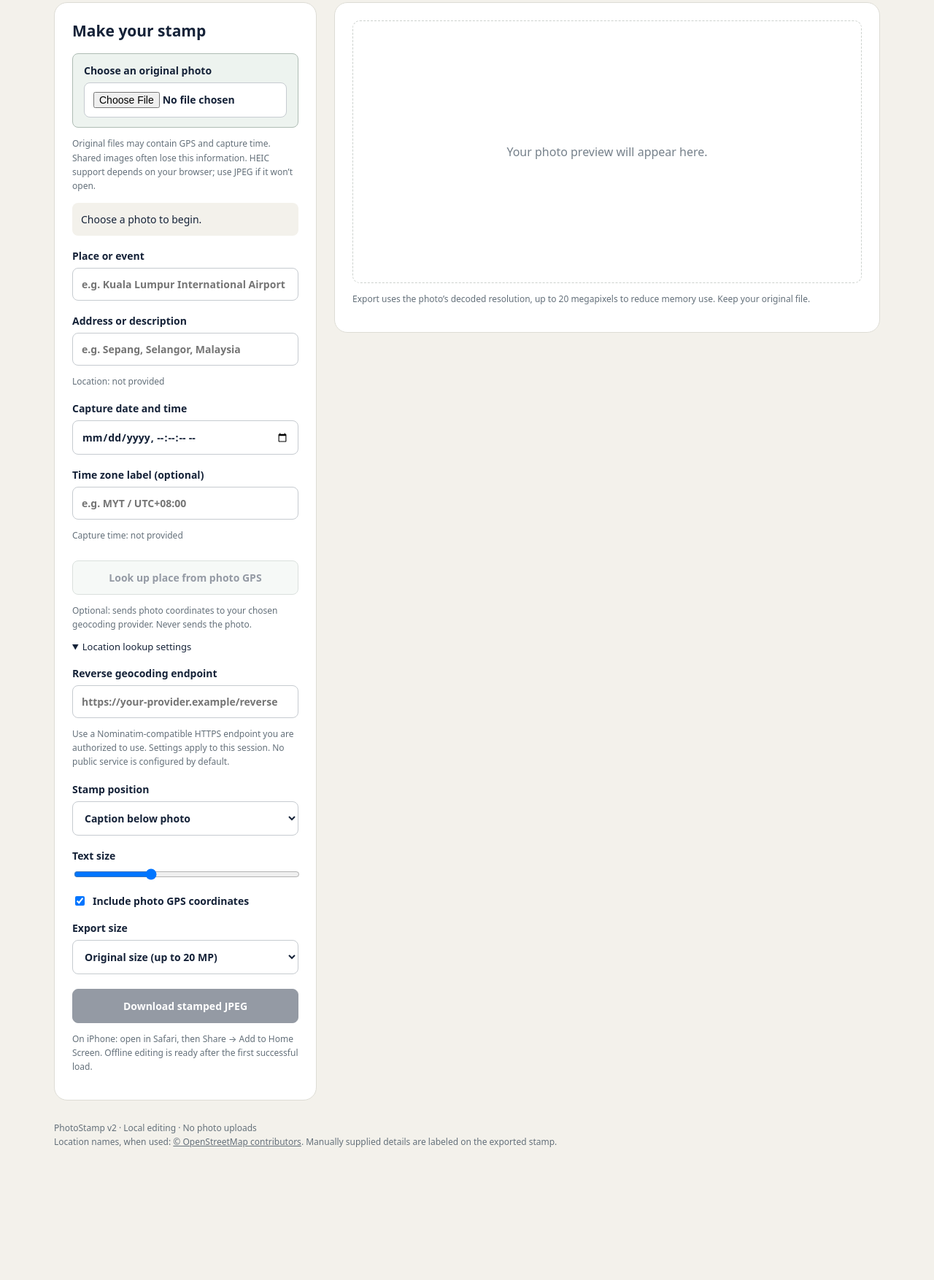
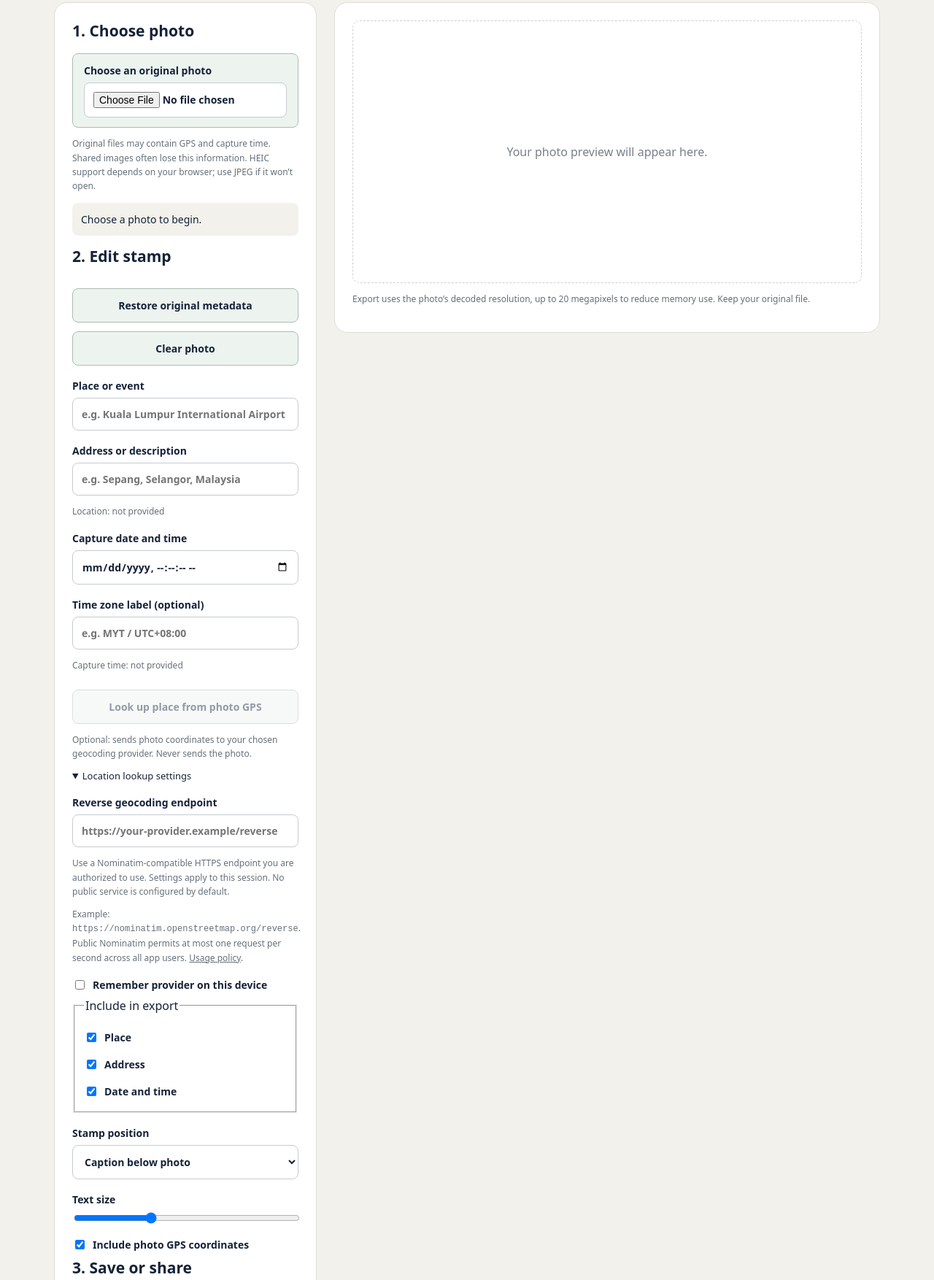
Before and after one commit to mohammad-a-s/photostamp, a plain HTML site: page site/index.html in a window 1280 px wide. Shown: the part 297-2051 px from the top of the page at 73% size. Before the commit the page ends 1919 px from the top, so only its background shows below. Drawn offline with Linux system fonts and the light colour scheme.

Commit message:
Complete PhotoStamp usability controls and lookup coordination

```diff
--- a/site/index.html
+++ b/site/index.html
@@ -1,9 +1,9 @@
 <!doctype html>
 <html lang="en"><head><meta charset="utf-8"><meta name="viewport" content="width=device-width, initial-scale=1, viewport-fit=cover"><meta name="theme-color" content="#152238"><meta name="apple-mobile-web-app-capable" content="yes"><meta name="apple-mobile-web-app-title" content="PhotoStamp"><link rel="manifest" href="./manifest.webmanifest"><link rel="apple-touch-icon" href="./icons/apple-touch-icon.png"><link rel="icon" href="./icons/icon-192.png"><link rel="stylesheet" href="./style.css"><title>PhotoStamp v2</title><script defer src="./lib/exifr.min.js"></script><script defer src="./app.js"></script></head>
 <body><main><header><span class="badge">PHOTOSTAMP / V2</span><h1>A place. A moment.<br>A photograph to remember.</h1><p>Add location and capture time to your photos. Editing stays on your device.</p></header>
-<section class="editor"><div class="controls"><h2>Make your stamp</h2><label class="upload">Choose an original photo<input id="photo" type="file" accept="image/jpeg,image/png,image/webp,image/heic,image/heif"></label><p class="hint">Original files may contain GPS and capture time. Shared images often lose this information. HEIC support depends on your browser; use JPEG if it won’t open.</p><p id="status" role="status" aria-live="polite">Choose a photo to begin.</p>
-<label>Place or event<input id="place" maxlength="120" placeholder="e.g. Kuala Lumpur International Airport"></label><label>Address or description<input id="address" maxlength="200" placeholder="e.g. Sepang, Selangor, Malaysia"></label><p id="locationSource" class="hint">Location: not provided</p>
+<section class="editor"><div class="controls"><h2>1. Choose photo</h2><label class="upload">Choose an original photo<input id="photo" type="file" accept="image/jpeg,image/png,image/webp,image/heic,image/heif"></label><p class="hint">Original files may contain GPS and capture time. Shared images often lose this information. HEIC support depends on your browser; use JPEG if it won’t open.</p><p id="status" role="status" aria-live="polite">Choose a photo to begin.</p>
+<h2>2. Edit stamp</h2><button id="restore">Restore original metadata</button><button id="clear">Clear photo</button><label>Place or event<input id="place" maxlength="120" placeholder="e.g. Kuala Lumpur International Airport"></label><label>Address or description<input id="address" maxlength="200" placeholder="e.g. Sepang, Selangor, Malaysia"></label><p id="locationSource" class="hint">Location: not provided</p>
 <label>Capture date and time<input id="captured" type="datetime-local" step="1"></label><label>Time zone label (optional)<input id="zone" maxlength="24" placeholder="e.g. MYT / UTC+08:00"></label><p id="timeSource" class="hint">Capture time: not provided</p>
-<button id="lookup" disabled>Look up place from photo GPS</button><p class="hint">Optional: sends photo coordinates to your chosen geocoding provider. Never sends the photo.</p><details open><summary>Location lookup settings</summary><label>Reverse geocoding endpoint<input id="endpoint" type="url" placeholder="https://your-provider.example/reverse"></label><p class="hint">Use a Nominatim-compatible HTTPS endpoint you are authorized to use. Settings apply to this session. No public service is configured by default.</p></details>
-<label>Stamp position<select id="position"><option value="caption">Caption below photo</option><option value="bottom">Bottom overlay</option><option value="top">Top</option></select></label><label>Text size<input id="size" type="range" min="2" max="5" step="0.25" value="3"></label><label class="check"><input id="gps" type="checkbox" checked> Include photo GPS coordinates</label><label>Export size<select id="resolution"><option value="100000">Original size (up to 20 MP)</option><option value="2048">Sharing size (2048 px)</option></select></label><button id="share" hidden disabled>Share stamped photo</button><button id="download" class="primary" disabled>Download stamped JPEG</button><button id="install" hidden>Install PhotoStamp</button><p class="hint">On iPhone: open in Safari, then Share → Add to Home Screen. Offline editing is ready after the first successful load.</p><p id="offline" class="hint" role="status"></p></div>
+<button id="lookup" disabled>Look up place from photo GPS</button><p class="hint">Optional: sends photo coordinates to your chosen geocoding provider. Never sends the photo.</p><details open><summary>Location lookup settings</summary><label>Reverse geocoding endpoint<input id="endpoint" type="url" placeholder="https://your-provider.example/reverse"></label><p class="hint">Use a Nominatim-compatible HTTPS endpoint you are authorized to use. Settings apply to this session. No public service is configured by default.</p><p class="hint">Example: <code>https://nominatim.openstreetmap.org/reverse</code>. Public Nominatim permits at most one request per second across all app users. <a href="https://operations.osmfoundation.org/policies/nominatim/">Usage policy</a>.</p><label class="check"><input type="checkbox" id="rememberProvider"> Remember provider on this device</label></details>
+<fieldset><legend>Include in export</legend><label class="check"><input type="checkbox" id="showPlace" checked> Place</label><label class="check"><input type="checkbox" id="showAddress" checked> Address</label><label class="check"><input type="checkbox" id="showTime" checked> Date and time</label></fieldset><label>Stamp position<select id="position"><option value="caption">Caption below photo</option><option value="bottom">Bottom overlay</option><option value="top">Top</option></select></label><label>Text size<input id="size" type="range" min="2" max="5" step="0.25" value="3"></label><label class="check"><input id="gps" type="checkbox" checked> Include photo GPS coordinates</label><h2>3. Save or share</h2><label>Export size<select id="resolution"><option value="100000">Original size (up to 20 MP)</option><option value="2048">Sharing size (2048 px)</option></select></label><button id="share" hidden disabled>Share stamped photo</button><button id="download" class="primary" disabled>Download stamped JPEG</button><button id="install" hidden>Install PhotoStamp</button><p class="hint">On iPhone: open in Safari, then Share → Add to Home Screen. Offline editing is ready after the first successful load.</p><button id="updateApp" hidden>Update app</button><p class="hint">PhotoStamp v2.1 · Appearance preferences are saved on this device. Photos and place details are not saved.</p><p id="offline" class="hint" role="status"></p></div>
 <div class="preview"><div id="empty">Your photo preview will appear here.</div><canvas id="canvas" hidden aria-label="Stamped photo preview"></canvas><p class="hint">Export uses the photo’s decoded resolution, up to 20 megapixels to reduce memory use. Keep your original file.</p></div></section><footer>PhotoStamp v2 · Local editing · No photo uploads<br>Location names, when used: <a href="https://www.openstreetmap.org/copyright" rel="noreferrer">© OpenStreetMap contributors</a>. Manually supplied details are labeled on the exported stamp.</footer></main></body></html>
```
